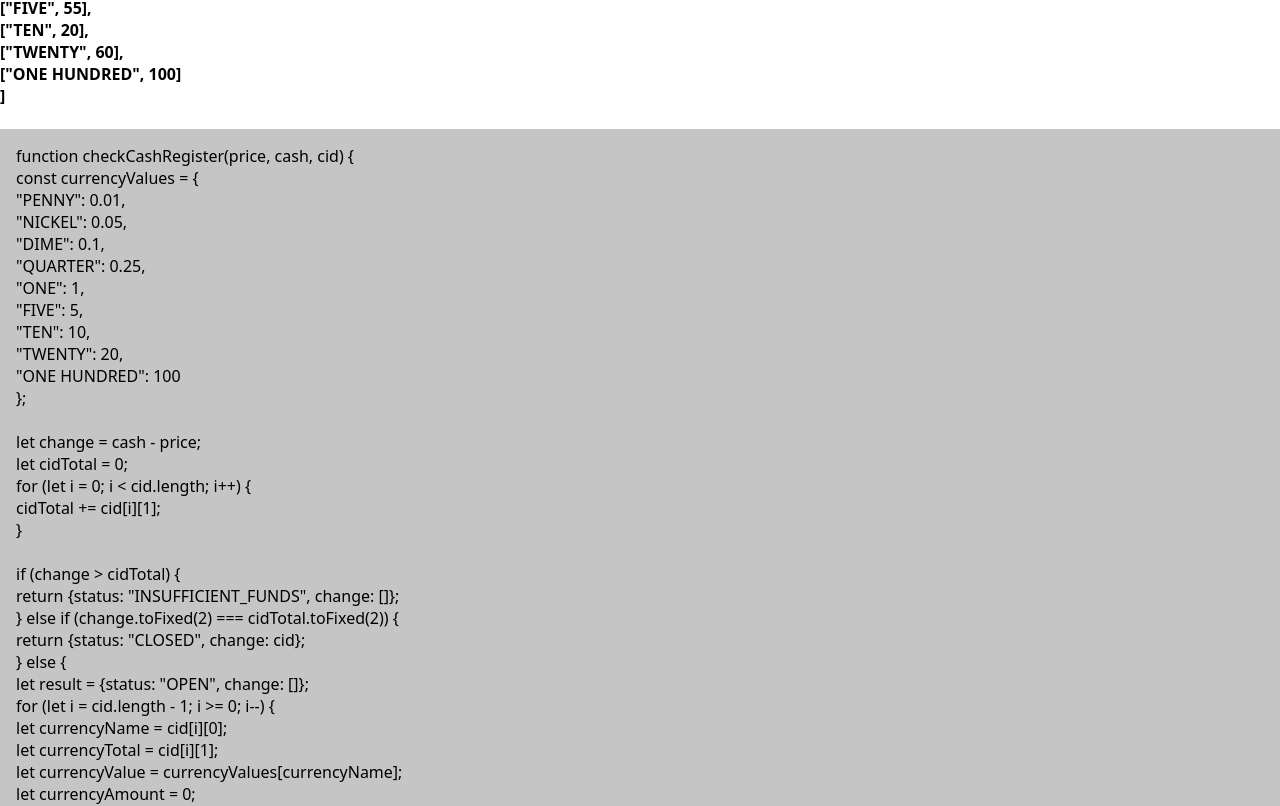
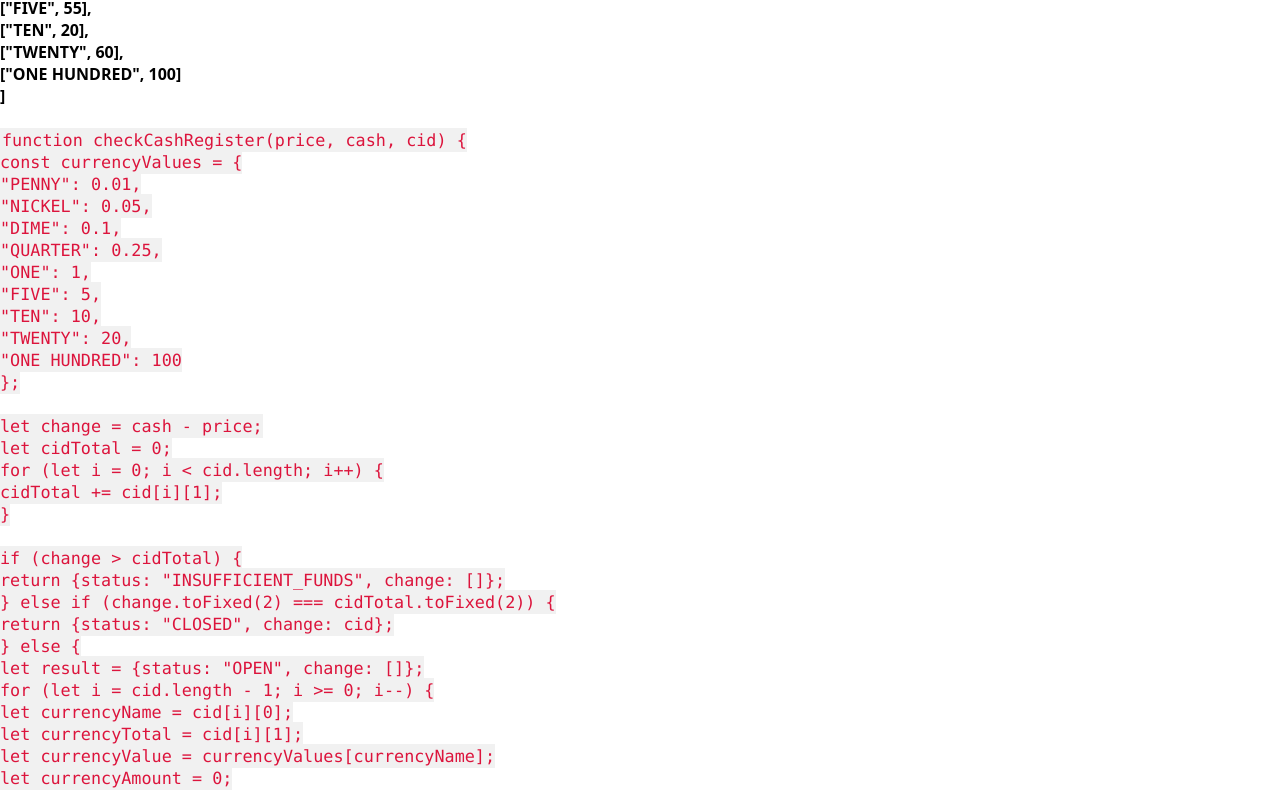
Before and after one commit to sergioxdev1/ffc-js-certification-2023, a plain HTML site: page CashRegister.html in a window 1280 px wide. Shown: the part 860-1666 px from the top of the page. Drawn offline with Linux system fonts and the light colour scheme.

Commit message:
1 file modified

```diff
--- a/CashRegister.html
+++ b/CashRegister.html
@@ -53,7 +53,7 @@ See below for an example of a cash-in-drawer array:<br />
   ["ONE HUNDRED", 100]<br />
 ]<br />
       </h4>
-      <div class="code">
+      <code>
         function checkCashRegister(price, cash, cid) {<br />
           const currencyValues = {<br />
             "PENNY": 0.01,<br />
@@ -104,7 +104,7 @@ See below for an example of a cash-in-drawer array:<br />
             return result;<br />
           }<br />
         }<br />
-      </div>
+      </code>
     </section>
   </body>
 </html>
```
